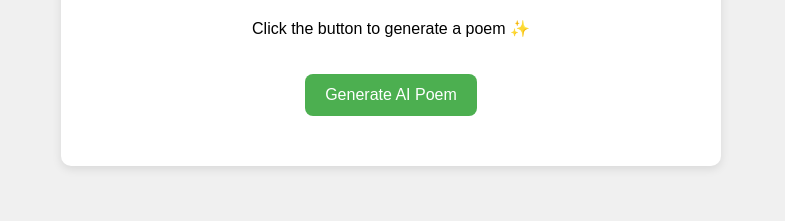
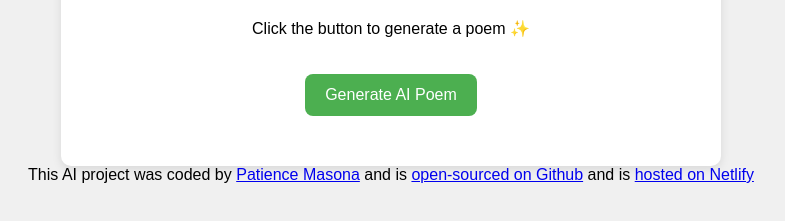
Before and after one commit to patie01/ai-poems, a plain HTML site: page index.html in a window 1280 px wide. Shown: the part 139-360 px from the top of the page, without its empty margins (249-1034 px from the left). Drawn offline with Linux system fonts and the light colour scheme.

Commit message:
Initial upload

```diff
--- a/index.html
+++ b/index.html
@@ -60,6 +60,15 @@
         <div id="poem"></div>
     </div>
 
+    <footer>
+        This AI project was coded by
+        <a href="https://github.com/patie01/" target="_blank">Patience Masona</a>
+        and is
+        <a href="https://github.com/patie01/ai-poems" target="_blank">open-sourced on Github</a>
+        and is
+        <a href="https://taupe-halva-11e054.netlify.app/" target="_blank">hosted on Netlify</a>
+
+    </footer>
     <script>
         const poems = [
             "In quiet winds the stars align,\nSoft whispers drift through endless time,\nThe moon hums low, a silver rhyme,\nThe world exhales and feels divine.",
--- /dev/null
+++ b/styles.css
@@ -0,0 +1,66 @@
+/* Background + Page Style */
+body {
+    font-family: "Segoe UI", Arial, sans-serif;
+    background: linear-gradient(135deg, #dfe9f3, #ffffff);
+    margin: 0;
+    padding: 0;
+    text-align: center;
+}
+
+/* Main Container */
+.container {
+    background: white;
+    margin: 50px auto;
+    padding: 30px;
+    width: 85%;
+    max-width: 600px;
+    border-radius: 15px;
+    box-shadow: 0 6px 20px rgba(0,0,0,0.1);
+}
+
+/* Titles */
+h1 {
+    color: #222;
+    margin-bottom: 10px;
+}
+
+.subtitle {
+    color: #555;
+    margin-bottom: 20px;
+}
+
+/* Button */
+button {
+    background: #4CAF50;
+    color: white;
+    border: none;
+    padding: 12px 22px;
+    font-size: 16px;
+    border-radius: 10px;
+    cursor: pointer;
+    transition: 0.25s;
+}
+
+button:hover {
+    background: #45a049;
+    transform: scale(1.05);
+}
+
+/* Poem Display */
+#poem {
+    margin-top: 25px;
+    font-size: 1.2em;
+    white-space: pre-line;
+    color: #333;
+    line-height: 1.6;
+}
+
+/* Footer Credits */
+footer {
+    margin-top: 40px;
+    padding: 15px;
+    font-size: 0.9em;
+    color: #444;
+    background: #f3f3f3;
+    border-top: 1px solid #ddd;
+}
```
